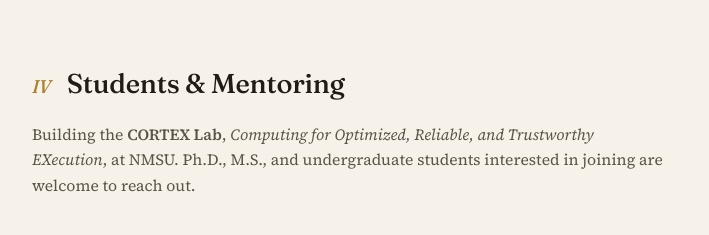
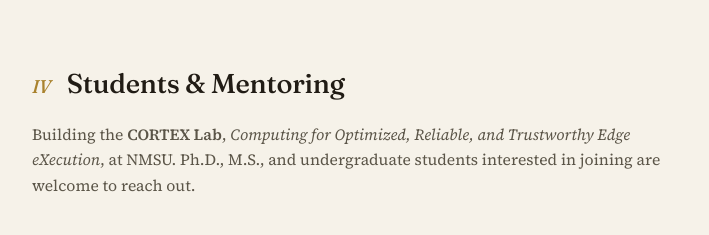
Before and after one commit to bsaberla/BSL_Website, a plain HTML site: page index.html in a window 1280 px wide. Shown: the part 3745-3980 px from the top of the page, 302-1011 px from the left. Drawn offline with Linux system fonts and the light colour scheme.

Commit message:
Update index.html

```diff
--- a/index.html
+++ b/index.html
@@ -426,7 +426,7 @@
     <!-- IV. STUDENTS -->
     <section class="block" id="students">
       <div class="block-head"><span class="rn-big">IV</span><h2>Students &amp; Mentoring</h2></div>
-      <p class="block-sub">Building the <b>CORTEX Lab</b>, <em>Computing for Optimized, Reliable, and Trustworthy EXecution</em>, at NMSU. Ph.D., M.S., and undergraduate students interested in joining are welcome to reach out.</p>
+      <p class="block-sub">Building the <b>CORTEX Lab</b>, <em>Computing for Optimized, Reliable, and Trustworthy Edge eXecution</em>, at NMSU. Ph.D., M.S., and undergraduate students interested in joining are welcome to reach out.</p>
     </section>
 
     <!-- V. NEWS -->
```
